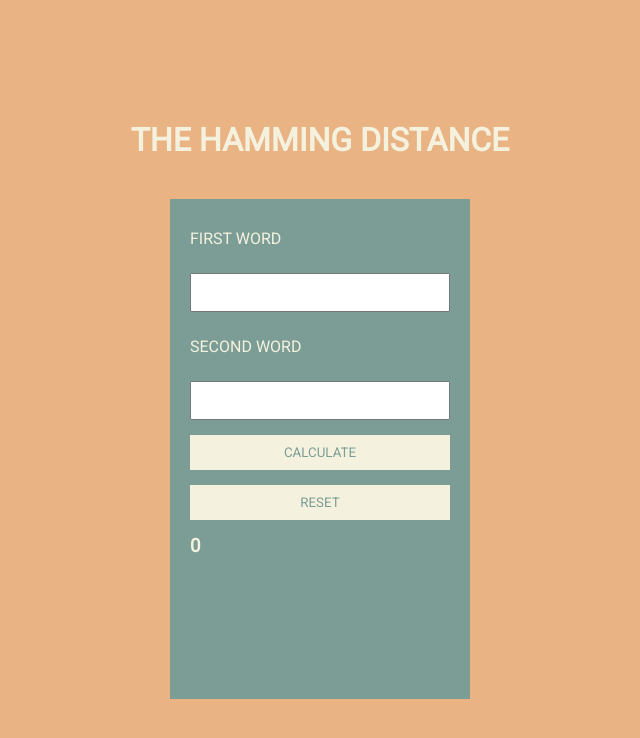
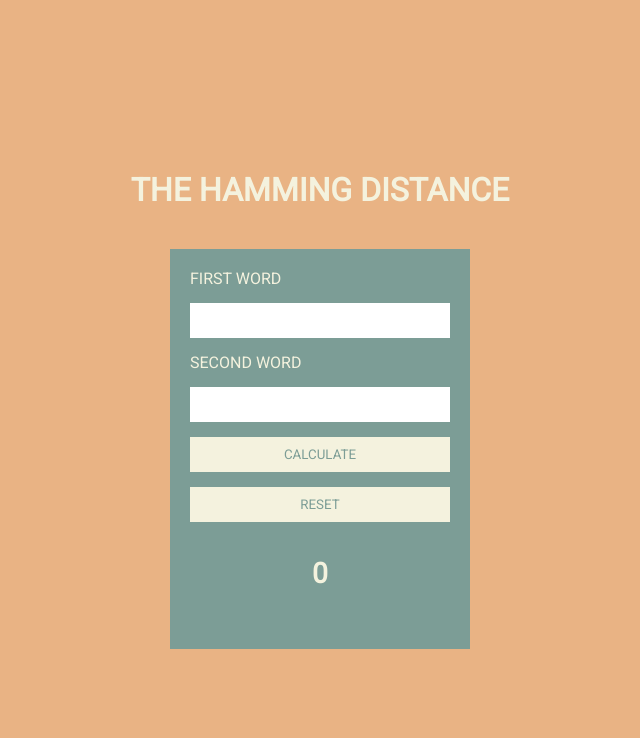
Before and after one commit to ginamarieges/the-hamming-distance, a React (Vite) app: page / in a window 1280 px wide. Shown: the top 738 px of the page, without its empty margins (320-960 px from the left). Built offline with nearby package versions, Linux system fonts and the light colour scheme.

Commit message:
Modify styles in Form

```diff
--- a/src/components/Form/FormStyled.tsx
+++ b/src/components/Form/FormStyled.tsx
@@ -5,7 +5,7 @@ const FormStyled = styled.form`
   flex-direction: column;
   gap: 15px;
   width: 300px;
-  height: 500px;
+  height: 400px;
   background-color: #7c9d96;
   padding: 20px;
   color: #f4f2de;
@@ -13,7 +13,6 @@ const FormStyled = styled.form`
   .form {
     &__label {
       text-transform: uppercase;
-      padding: 10px;
       padding-left: 0;
     }
 
@@ -28,6 +27,13 @@ const FormStyled = styled.form`
       color: #7c9d96;
     }
   }
+
+  .hamming-container {
+    display: flex;
+    justify-content: center;
+    font-size: 1.5rem;
+    padding: 20px;
+  }
 `;
 
 export default FormStyled;
--- a/src/styles/GlobalStyle.ts
+++ b/src/styles/GlobalStyle.ts
@@ -31,6 +31,7 @@ input,
 textarea,
 select {
   font-family: inherit;
+  border: none;
 }
 
 a {
--- /dev/null
+++ b/src/types.ts
@@ -0,0 +1,5 @@
+export interface HammingWordsStructure {
+  firstWord: string;
+  secondWord: string;
+  hammingDistance: number;
+}
```
